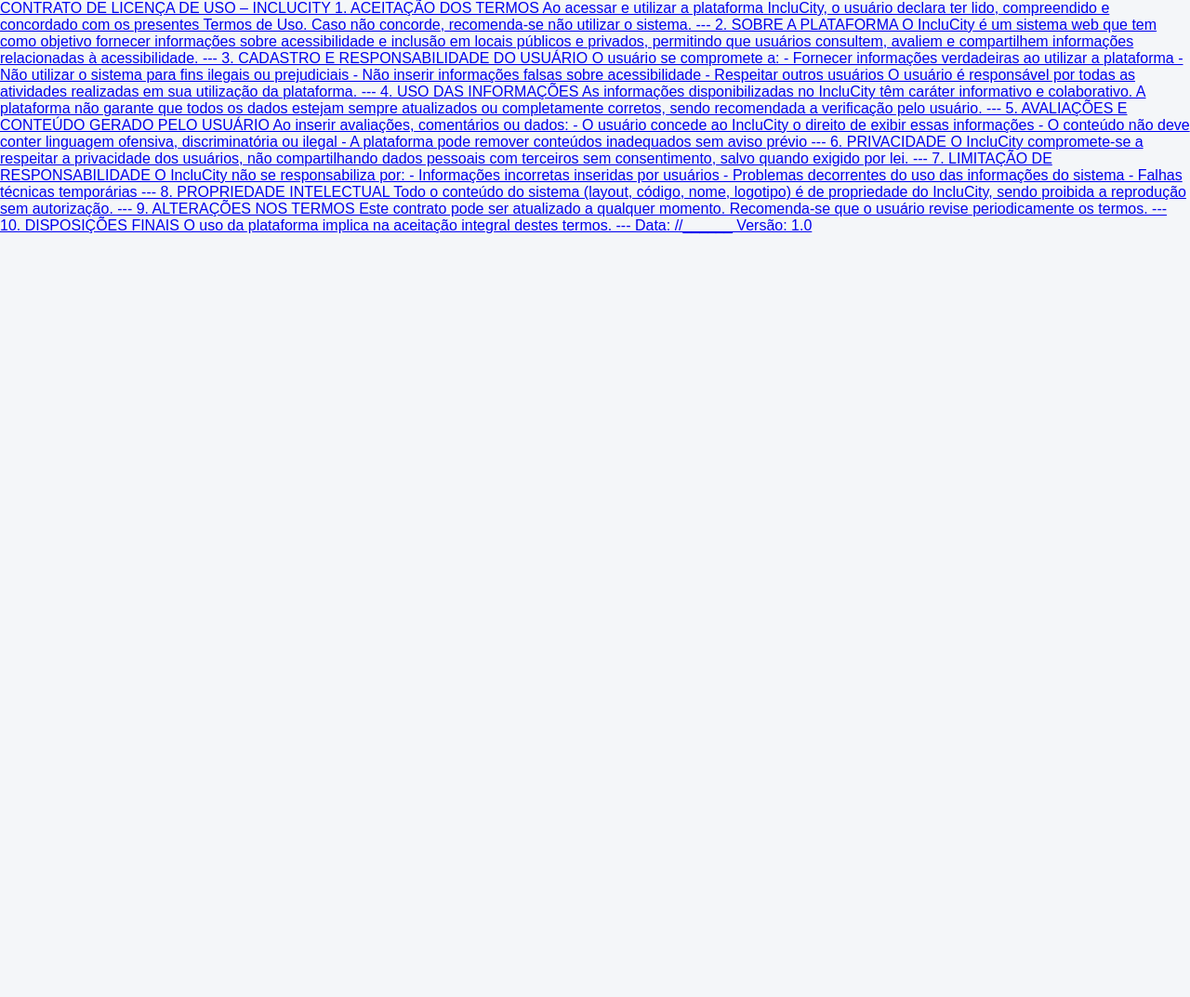
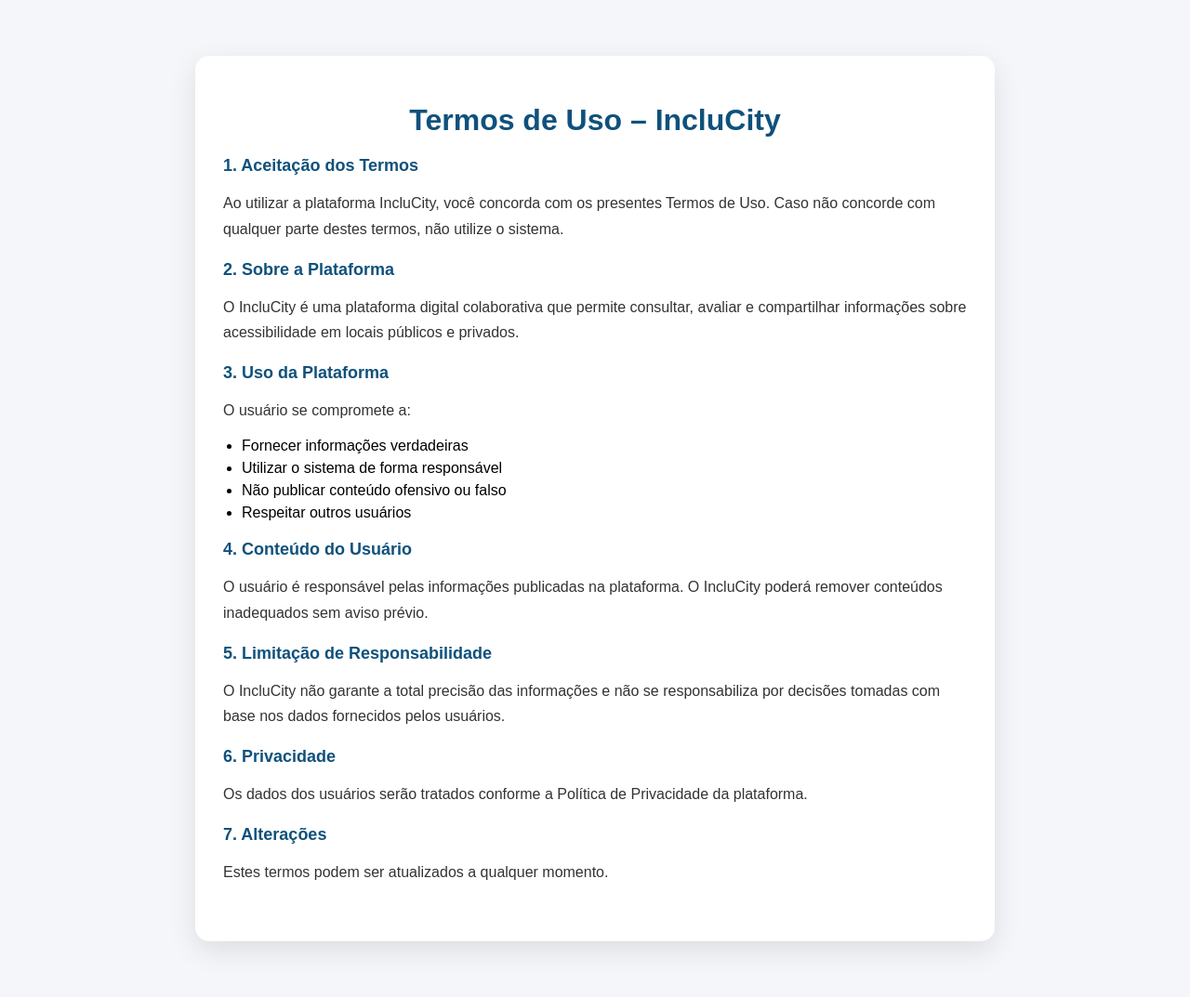
Before and after one commit to matheusmatos199528-tech/projeto-final-1, a PHP site: page /termos.html in a window 1280 px wide. Shown: the whole page at 93% size. Before the commit the page ends 252 px from the top, so only its background shows below. Run offline with PHP 8.4, Linux system fonts and the light colour scheme.

Commit message:
ajuste termos

```diff
--- /dev/null
+++ b/css/termos.css
@@ -0,0 +1,118 @@
+/* ===== BODY ===== */
+body {
+  font-family: Arial, sans-serif;
+  background: #f4f6f9;
+  margin: 0;
+  padding: 20px;
+}
+
+/* ===== CONTAINER ===== */
+.container-termos {
+  max-width: 800px;
+  margin: 40px auto;
+  background: #ffffff;
+  padding: 30px;
+  border-radius: 15px;
+
+  box-shadow: 0 10px 30px rgba(0,0,0,0.1);
+}
+
+/* ===== TÍTULO ===== */
+h1 {
+  color: #0f517c;
+  text-align: center;
+  margin-bottom: 10px;
+}
+
+.data {
+  text-align: center;
+  font-size: 13px;
+  color: #777;
+  margin-bottom: 25px;
+}
+
+/* ===== CONTEÚDO ===== */
+.conteudo-termos {
+  margin-bottom: 30px;
+}
+
+h2 {
+  color: #0f517c;
+  margin-top: 20px;
+  font-size: 18px;
+}
+
+p {
+  line-height: 1.7;
+  color: #333;
+  margin-bottom: 10px;
+}
+
+ul {
+  padding-left: 20px;
+  margin-bottom: 15px;
+}
+
+li {
+  margin-bottom: 6px;
+}
+
+/* ===== ACEITE ===== */
+.aceite {
+  border-top: 1px solid #ddd;
+  padding-top: 20px;
+  text-align: center;
+}
+
+/* ===== BOTÕES ===== */
+.botoes {
+  display: flex;
+  gap: 10px;
+  justify-content: center;
+  margin-top: 15px;
+}
+
+button {
+  border: none;
+  padding: 10px 20px;
+  border-radius: 8px;
+  cursor: pointer;
+  font-weight: bold;
+}
+
+/* aceitar */
+.btn-aceitar {
+  background: #0f517c;
+  color: white;
+}
+
+.btn-aceitar:hover {
+  background: #0c3e61;
+}
+
+/* cancelar */
+.btn-cancelar {
+  background: #ddd;
+}
+
+.btn-cancelar:hover {
+  background: #bbb;
+}
+
+/* ===== MOBILE ===== */
+@media (max-width: 768px) {
+
+  .container-termos {
+    margin: 20px 10px;
+    padding: 20px;
+  }
+
+  h1 {
+    font-size: 22px;
+  }
+
+  h2 {
+    font-size: 16px;
+  }
+
+}
--- a/termos.html
+++ b/termos.html
@@ -1,121 +1,71 @@
 <!DOCTYPE html>
 <html lang="pt-br">
 <head>
-    <meta charset="UTF-8">
-    <meta name="viewport" content="width=device-width, initial-scale=1.0">
-    <title>termos</title>
+  <meta charset="UTF-8">
+  <meta name="viewport" content="width=device-width, initial-scale=1.0">
+  <title>Termos de Uso</title>
+
+  <link rel="stylesheet" href="./css/termos.css">
 </head>
-<style>
-    body{
-        font-family: Arial,sans-serif;
-        background-color: #f4f6f9;
-        margin: 0;
-        padding: 0;
-    }
-    .container{
-        max-width: 900px;
-        margin: 40px auto;
-        background: white;
-        padding: 30px;
-        border-radius: 10px;
-        box-shadow: 0 4px 10px rgba(0,0,0,0.1);
-    }
-    h1{
-        color: #005fa3;
-        text-align: center;
-        margin-bottom: 20px;
-    }
-    h2{
-        color: #005fa3;
-        margin-top: 20px;
-    }
-    p{
-        line-height: 1.6;
-        margin-bottom: 15px;
-        text-align: justify;
-    }
-</style>
+
 <body>
-    <a href="./termos.html">CONTRATO DE LICENÇA DE USO – INCLUCITY
 
-1. ACEITAÇÃO DOS TERMOS
+<div class="container-termos">
 
-Ao acessar e utilizar a plataforma IncluCity, o usuário declara ter lido, compreendido e concordado com os presentes Termos de Uso. Caso não concorde, recomenda-se não utilizar o sistema.
+  <h1>Termos de Uso – IncluCity</h1>
 
----
 
-2. SOBRE A PLATAFORMA
 
-O IncluCity é um sistema web que tem como objetivo fornecer informações sobre acessibilidade e inclusão em locais públicos e privados, permitindo que usuários consultem, avaliem e compartilhem informações relacionadas à acessibilidade.
+  <div class="conteudo-termos">
 
----
+    <h2>1. Aceitação dos Termos</h2>
+    <p>
+      Ao utilizar a plataforma IncluCity, você concorda com os presentes Termos de Uso.
+      Caso não concorde com qualquer parte destes termos, não utilize o sistema.
+    </p>
 
-3. CADASTRO E RESPONSABILIDADE DO USUÁRIO
+    <h2>2. Sobre a Plataforma</h2>
+    <p>
+      O IncluCity é uma plataforma digital colaborativa que permite consultar, avaliar
+      e compartilhar informações sobre acessibilidade em locais públicos e privados.
+    </p>
 
-O usuário se compromete a:
+    <h2>3. Uso da Plataforma</h2>
+    <p>O usuário se compromete a:</p>
+    <ul>
+      <li>Fornecer informações verdadeiras</li>
+      <li>Utilizar o sistema de forma responsável</li>
+      <li>Não publicar conteúdo ofensivo ou falso</li>
+      <li>Respeitar outros usuários</li>
+    </ul>
 
-- Fornecer informações verdadeiras ao utilizar a plataforma
-- Não utilizar o sistema para fins ilegais ou prejudiciais
-- Não inserir informações falsas sobre acessibilidade
-- Respeitar outros usuários
+    <h2>4. Conteúdo do Usuário</h2>
+    <p>
+      O usuário é responsável pelas informações publicadas na plataforma.
+      O IncluCity poderá remover conteúdos inadequados sem aviso prévio.
+    </p>
 
-O usuário é responsável por todas as atividades realizadas em sua utilização da plataforma.
+    <h2>5. Limitação de Responsabilidade</h2>
+    <p>
+      O IncluCity não garante a total precisão das informações e não se responsabiliza
+      por decisões tomadas com base nos dados fornecidos pelos usuários.
+    </p>
 
----
+    <h2>6. Privacidade</h2>
+    <p>
+      Os dados dos usuários serão tratados conforme a Política de Privacidade da plataforma.
+    </p>
 
-4. USO DAS INFORMAÇÕES
+    <h2>7. Alterações</h2>
+    <p>
+      Estes termos podem ser atualizados a qualquer momento.
+    </p>
 
-As informações disponibilizadas no IncluCity têm caráter informativo e colaborativo.
+  </div>
 
-A plataforma não garante que todos os dados estejam sempre atualizados ou completamente corretos, sendo recomendada a verificação pelo usuário.
+  </div>
 
----
+</div>
 
-5. AVALIAÇÕES E CONTEÚDO GERADO PELO USUÁRIO
-
-Ao inserir avaliações, comentários ou dados:
-
-- O usuário concede ao IncluCity o direito de exibir essas informações
-- O conteúdo não deve conter linguagem ofensiva, discriminatória ou ilegal
-- A plataforma pode remover conteúdos inadequados sem aviso prévio
-
----
-
-6. PRIVACIDADE
-
-O IncluCity compromete-se a respeitar a privacidade dos usuários, não compartilhando dados pessoais com terceiros sem consentimento, salvo quando exigido por lei.
-
----
-
-7. LIMITAÇÃO DE RESPONSABILIDADE
-
-O IncluCity não se responsabiliza por:
-
-- Informações incorretas inseridas por usuários
-- Problemas decorrentes do uso das informações do sistema
-- Falhas técnicas temporárias
-
----
-
-8. PROPRIEDADE INTELECTUAL
-
-Todo o conteúdo do sistema (layout, código, nome, logotipo) é de propriedade do IncluCity, sendo proibida a reprodução sem autorização.
-
----
-
-9. ALTERAÇÕES NOS TERMOS
-
-Este contrato pode ser atualizado a qualquer momento. Recomenda-se que o usuário revise periodicamente os termos.
-
----
-
-10. DISPOSIÇÕES FINAIS
-
-O uso da plataforma implica na aceitação integral destes termos.
-
----
-
-Data: //______
-Versão: 1.0</a>
 </body>
 </html>
```
Also changed, not shown: css/comoFunciona.css (+10 -1 lines), css/mapa.css (+11 -1 lines), css/telaUsuario.css (+11 -1 lines), css/telainicial.css (+11 -1 lines).
